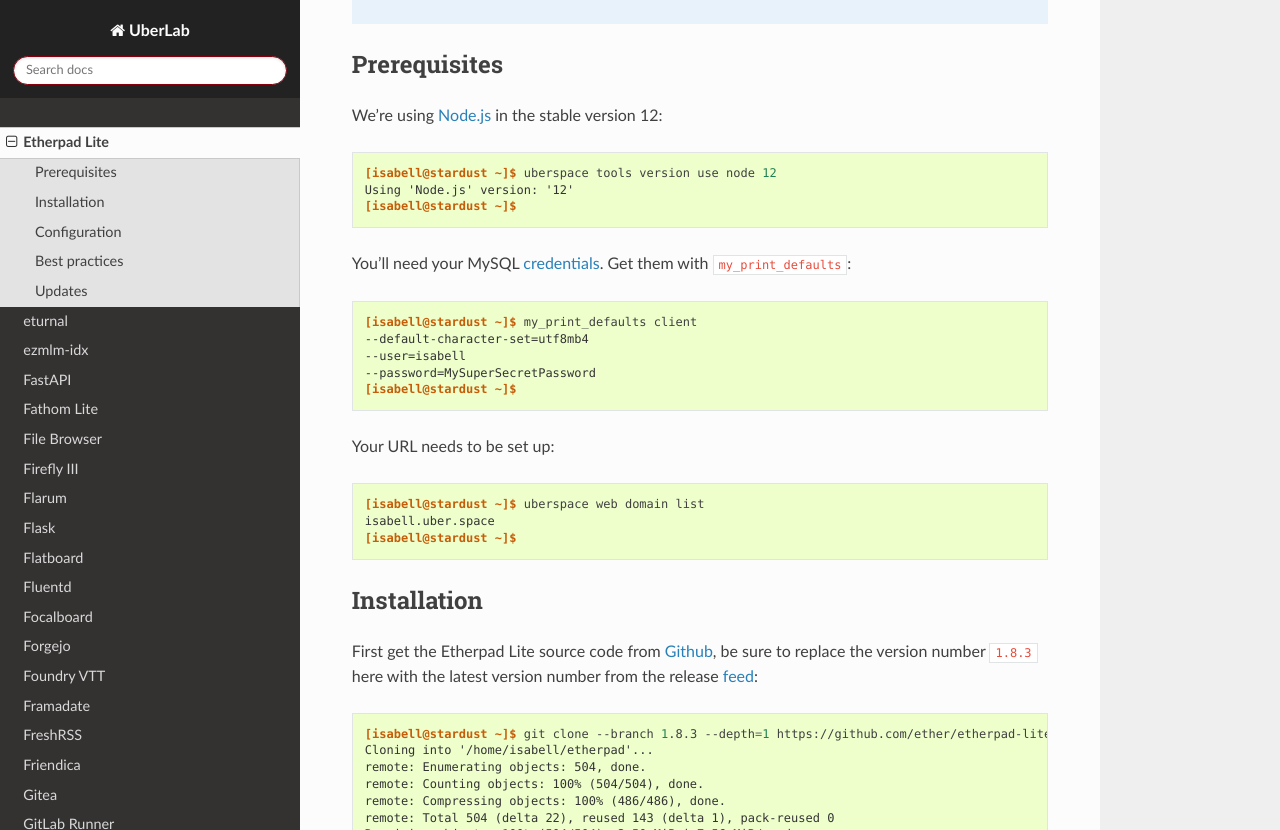
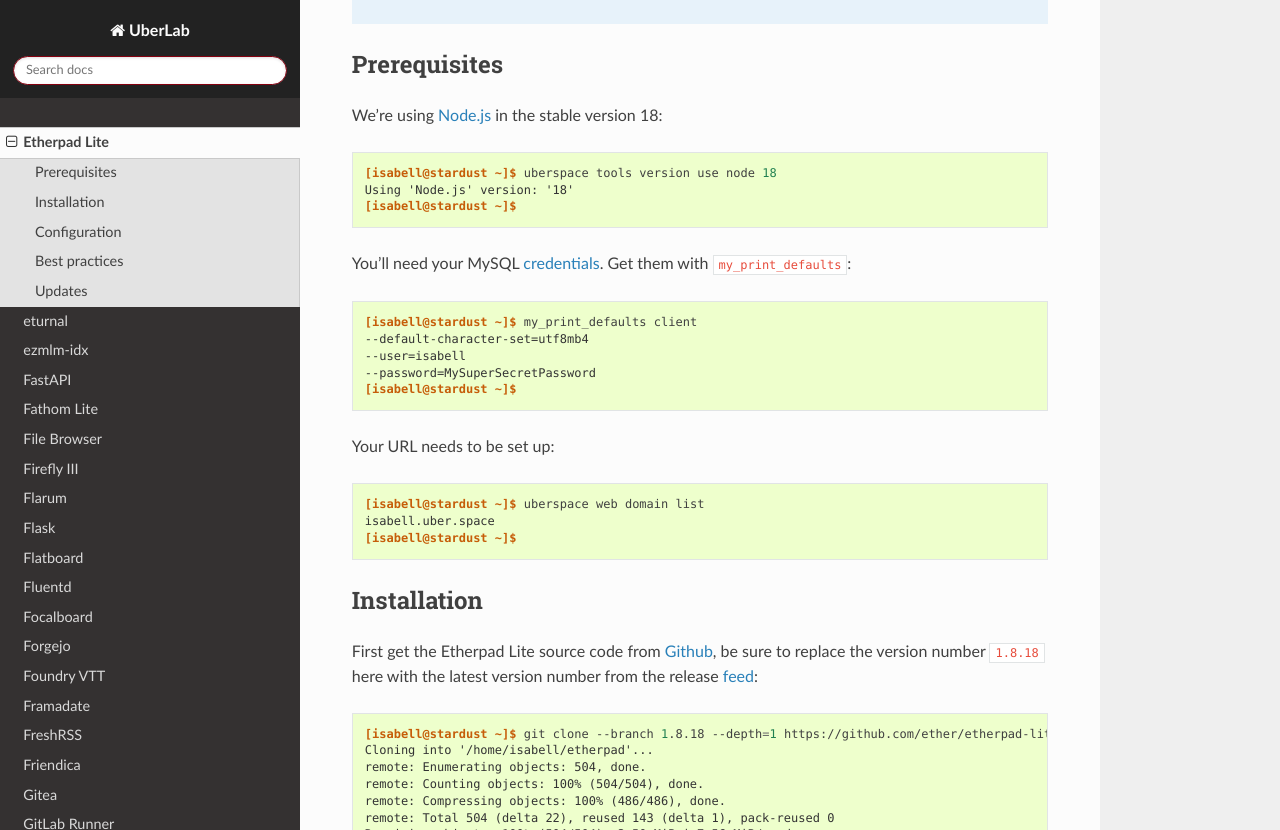
Before and after one commit to Uberspace/lab, a Sphinx documentation site: the page built from source/guide_etherpad.rst, in a window 1280 px wide and 1400 px high, scrolled down 1065 px. Shown: the part 152-982 px from the top of the window. Built offline with Sphinx 7.4.7 and the Read the Docs theme 2.0.0, drawn with Linux system fonts in a browser that asks for light colours.

Commit message:
[etherpad] update to node 18, version bump to 1.8.18

```diff
--- a/source/guide_etherpad.rst
+++ b/source/guide_etherpad.rst
@@ -31,12 +31,12 @@
 Prerequisites
 =============
 
-We're using :manual:`Node.js <lang-nodejs>` in the stable version 12:
+We're using :manual:`Node.js <lang-nodejs>` in the stable version 18:
 
 ::
 
- [isabell@stardust ~]$ uberspace tools version use node 12
- Using 'Node.js' version: '12'
+ [isabell@stardust ~]$ uberspace tools version use node 18
+ Using 'Node.js' version: '18'
  [isabell@stardust ~]$
 
 .. include:: includes/my-print-defaults.rst
@@ -48,11 +48,11 @@
 Installation
 ============
 
-First get the Etherpad Lite source code from Github_, be sure to replace the version number ``1.8.3`` here with the latest version number from the release feed_:
+First get the Etherpad Lite source code from Github_, be sure to replace the version number ``1.8.18`` here with the latest version number from the release feed_:
 
 .. code-block:: console
 
-  [isabell@stardust ~]$ git clone --branch 1.8.3 --depth=1 https://github.com/ether/etherpad-lite ~/etherpad
+  [isabell@stardust ~]$ git clone --branch 1.8.18 --depth=1 https://github.com/ether/etherpad-lite ~/etherpad
   Cloning into '/home/isabell/etherpad'...
   remote: Enumerating objects: 504, done.
   remote: Counting objects: 100% (504/504), done.
```
